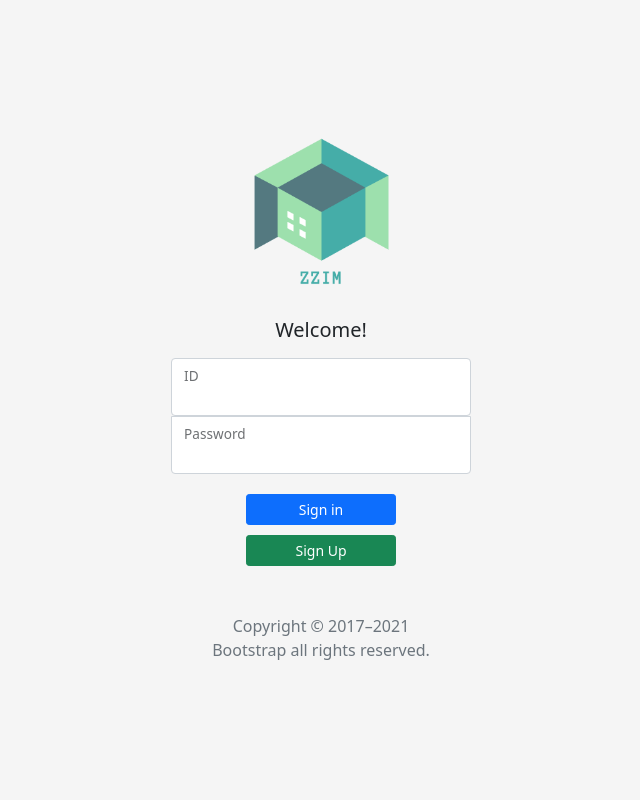
After one commit to pcjs156/space-reservation-system, a Django app: page /user/login/ in a window 1280 px wide. The commit adds this page. Shown: the whole page, without its empty margins (319-959 px from the left). Run offline with Django 4.2, Linux system fonts and the light colour scheme; some libraries are stand-ins or nearby versions.

Commit message:
feat(users): Login/Logout

```diff
--- a/config/settings.py
+++ b/config/settings.py
@@ -127,3 +127,4 @@ STATICFILES_DIRS = [BASE_DIR / 'static']
 DEFAULT_AUTO_FIELD = 'django.db.models.BigAutoField'
 
 AUTH_USER_MODEL = 'users.SystemUser'
+LOGIN_URL = 'users:login'
--- /dev/null
+++ b/static/users/css/login.css
@@ -0,0 +1,43 @@
+html,
+body {
+    height: 100%;
+}
+
+body {
+    display: flex;
+    align-items: center;
+    padding-top: 40px;
+    padding-bottom: 40px;
+    background-color: #f5f5f5;
+}
+
+.form-signin, .container {
+    width: 100%;
+    max-width: 330px;
+    padding: 15px;
+    margin: auto;
+}
+
+.form-signin .checkbox {
+    font-weight: 400;
+}
+
+.form-signin .form-floating:focus-within {
+    z-index: 2;
+}
+
+.form-signin input[type="email"] {
+    margin-bottom: -1px;
+    border-bottom-right-radius: 0;
+    border-bottom-left-radius: 0;
+}
+
+.form-signin input[type="password"] {
+    margin-bottom: 10px;
+    border-top-left-radius: 0;
+    border-top-right-radius: 0;
+}
+
+#logo-image {
+    width: 65%;
+}
--- /dev/null
+++ b/templates/users/login.html
@@ -0,0 +1,64 @@
+{% load static %}
+
+<!DOCTYPE html>
+<html lang="ko">
+<head>
+    <meta charset="UTF-8">
+    <title>무인 공간 예약 시스템</title>
+    <link href="{% static 'bootstrap-5.0.2-dist/css/bootstrap.css' %}" rel="stylesheet" type="text/css">
+    <link href="{% static 'bootstrap-5.0.2-dist/css/bootstrap-grid.css' %}" rel="stylesheet" type="text/css">
+    <link href="{% static 'bootstrap-5.0.2-dist/css/bootstrap-reboot.css' %}" rel="stylesheet" type="text/css">
+    <link href="{% static 'bootstrap-5.0.2-dist/css/bootstrap-utilities.css' %}" rel="stylesheet" type="text/css">
+
+    <script type="text/javascript" src="{% static 'bootstrap-5.0.2-dist/js/bootstrap.bundle.js' %}"></script>
+    <script type="text/javascript" src="{% static 'bootstrap-5.0.2-dist/js/bootstrap.esm.js' %}"></script>
+    <script type="text/javascript" src="{% static 'bootstrap-5.0.2-dist/js/bootstrap.js' %}"></script>
+
+    <link href="{% static 'commons/css/base.css' %}" rel="stylesheet" type="text/css">
+    <link href="{% static 'users/css/login.css' %}" rel="stylesheet" type="text/css">
+</head>
+<body>
+<main class="form-signin">
+    <form action="{% url 'users:login' %}" method="post">
+        {% csrf_token %}
+        {% if error_message %}
+            <div style="text-align: center">
+                <img id="logo-image" src="{% static 'commons/img/logo_transparent_warning.png' %}" alt="">
+            </div>
+            <h1 style="text-align: center" class="lead mb-3 fw-normal">{{ error_message }}</h1>
+        {% else %}
+            <div style="text-align: center">
+                <img id="logo-image" src="{% static 'commons/img/logo_transparent.png' %}" alt="">
+            </div>
+            <h1 style="text-align: center" class="lead mb-3 fw-normal">Welcome!</h1>
+        {% endif %}
+
+        <div class="form-floating">
+            <input required type="text" class="form-control" id="floatingInput" name="username">
+            <label for="floatingInput">ID</label>
+        </div>
+        <div class="form-floating">
+            <input required type="password" class="form-control" id="floatingPassword" name="password">
+            <label for="floatingPassword">Password</label>
+        </div>
+
+        <div style="text-align: center; margin-top: 20px;">
+            <button class="w-50 btn btn-sm btn-primary" type="submit">Sign in</button>
+        </div>
+    </form>
+    <div style="text-align: center;">
+        <a href="http://www.naver.com">
+            <button class="w-50 btn btn-sm btn-success" style="margin-top: 10px;">Sign Up</button>
+        </a>
+    </div>
+    <p class="mt-5 mb-3 text-muted">
+    <div class="text-muted" style="text-align: center;">
+        Copyright &copy; 2017–2021
+    </div>
+    <div class="text-muted" style="text-align: center;">
+        Bootstrap all rights reserved.
+    </div>
+    </p>
+</main>
+</body>
+</html>
--- a/users/urls.py
+++ b/users/urls.py
@@ -1,6 +1,9 @@
 from django.urls import path
+from . import views
 
 app_name = 'users'
 
 urlpatterns = [
+    path('login/', views.login_view, name='login'),
+    path('logout/', views.logout_view, name='logout'),
 ]
--- /dev/null
+++ b/users/views.py
@@ -0,0 +1,35 @@
+from django.shortcuts import render, redirect
+from django.contrib.auth import login, authenticate, logout
+from django.contrib.auth.decorators import login_required
+
+
+def login_view(request, *args, **kwargs):
+    if request.method == 'GET':
+        return render(request, 'users/login.html')
+    elif request.method == 'POST':
+        username = request.POST.get('username')
+        password = request.POST.get('password')
+
+        user = authenticate(username=username, password=password)
+        if user:
+            login(request, user)
+            return redirect('config:main')
+        else:
+            context = dict()
+            error_message = None
+
+            if username is None or password is None:
+                error_message = 'ID와 Password를 모두 입력해 주세요.'
+            elif user is None:
+                error_message = 'ID 또는 Password가 틀렸습니다.'
+
+            assert error_message is not None
+            context['error_message'] = error_message
+
+            return render(request, 'users/login.html', context)
+
+
+@login_required
+def logout_view(request, *args, **kwargs):
+    logout(request)
+    return redirect('config:main')
```
Also changed, not shown: templates/base.html (+4 -4 lines), static/commons/img/logo_transparent_warning.png (added).
